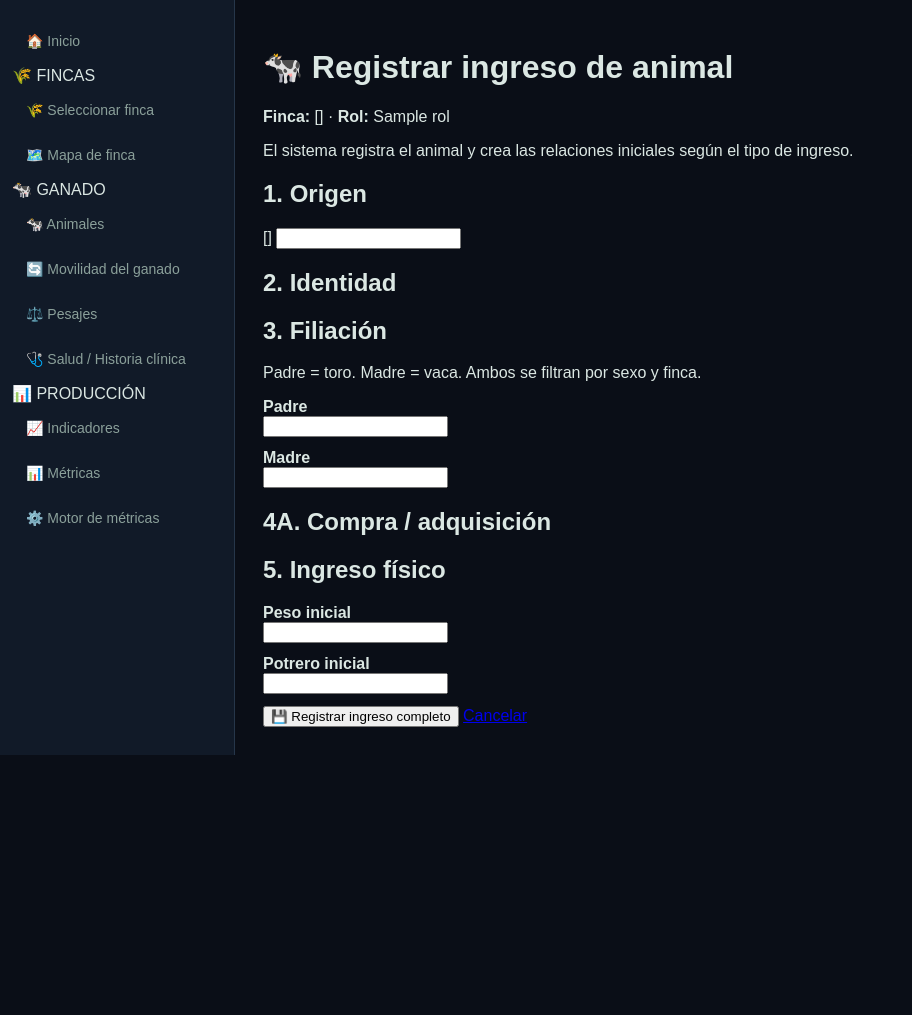
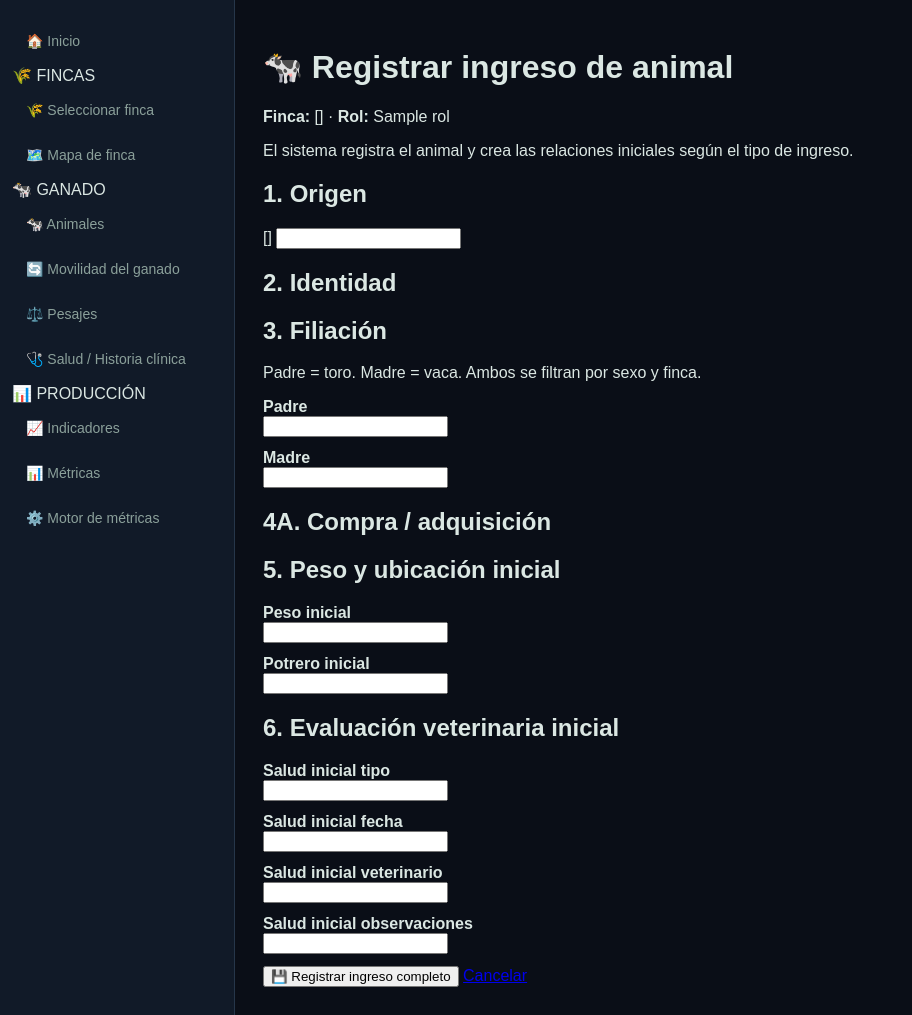
Before and after one commit to hata1010/hato-ai-lab, a Django app: template apps/ganado/templates/ganado/animal_ingreso.html in a window 1280 px wide. Shown: the part 65-1080 px from the top of the page, without its empty margins (0-912 px from the left). Before the commit the page ends 820 px from the top, so only its background shows below. Run offline with Django 5.2, Linux system fonts and the light colour scheme; the template is opened without the code that fills it: most values are stand-ins (such as "Sample title", 1, 10 or a date in 2020); form fields are guessed from the names that the template uses.

Commit message:
feat(animales): muestra evaluacion veterinaria inicial

```diff
--- a/apps/ganado/templates/ganado/animal_ingreso.html
+++ b/apps/ganado/templates/ganado/animal_ingreso.html
@@ -72,7 +72,7 @@
     </section>
 
     <section>
-        <h2>5. Ingreso físico</h2>
+        <h2>5. Peso y ubicación inicial</h2>
         <div style="margin:12px 0;">
             <label for="{{ form.peso_inicial.id_for_label }}"><strong>{{ form.peso_inicial.label }}</strong></label><br>
             {{ form.peso_inicial }}
@@ -82,6 +82,30 @@
             <label for="{{ form.potrero_inicial.id_for_label }}"><strong>{{ form.potrero_inicial.label }}</strong></label><br>
             {{ form.potrero_inicial }}
             {% for error in form.potrero_inicial.errors %}<div style="color:#b91c1c;">{{ error }}</div>{% endfor %}
+        </div>
+    </section>
+
+    <section>
+        <h2>6. Evaluación veterinaria inicial</h2>
+        <div style="margin:12px 0;">
+            <label for="{{ form.salud_inicial_tipo.id_for_label }}"><strong>{{ form.salud_inicial_tipo.label }}</strong></label><br>
+            {{ form.salud_inicial_tipo }}
+            {% for error in form.salud_inicial_tipo.errors %}<div style="color:#b91c1c;">{{ error }}</div>{% endfor %}
+        </div>
+        <div style="margin:12px 0;">
+            <label for="{{ form.salud_inicial_fecha.id_for_label }}"><strong>{{ form.salud_inicial_fecha.label }}</strong></label><br>
+            {{ form.salud_inicial_fecha }}
+            {% for error in form.salud_inicial_fecha.errors %}<div style="color:#b91c1c;">{{ error }}</div>{% endfor %}
+        </div>
+        <div style="margin:12px 0;">
+            <label for="{{ form.salud_inicial_veterinario.id_for_label }}"><strong>{{ form.salud_inicial_veterinario.label }}</strong></label><br>
+            {{ form.salud_inicial_veterinario }}
+            {% for error in form.salud_inicial_veterinario.errors %}<div style="color:#b91c1c;">{{ error }}</div>{% endfor %}
+        </div>
+        <div style="margin:12px 0;">
+            <label for="{{ form.salud_inicial_observaciones.id_for_label }}"><strong>{{ form.salud_inicial_observaciones.label }}</strong></label><br>
+            {{ form.salud_inicial_observaciones }}
+            {% for error in form.salud_inicial_observaciones.errors %}<div style="color:#b91c1c;">{{ error }}</div>{% endfor %}
         </div>
     </section>
 
```
